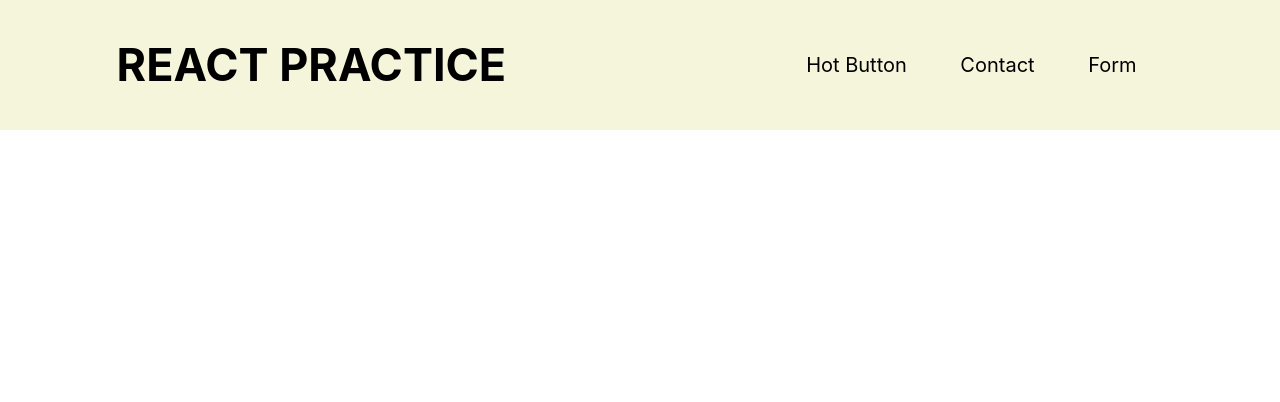
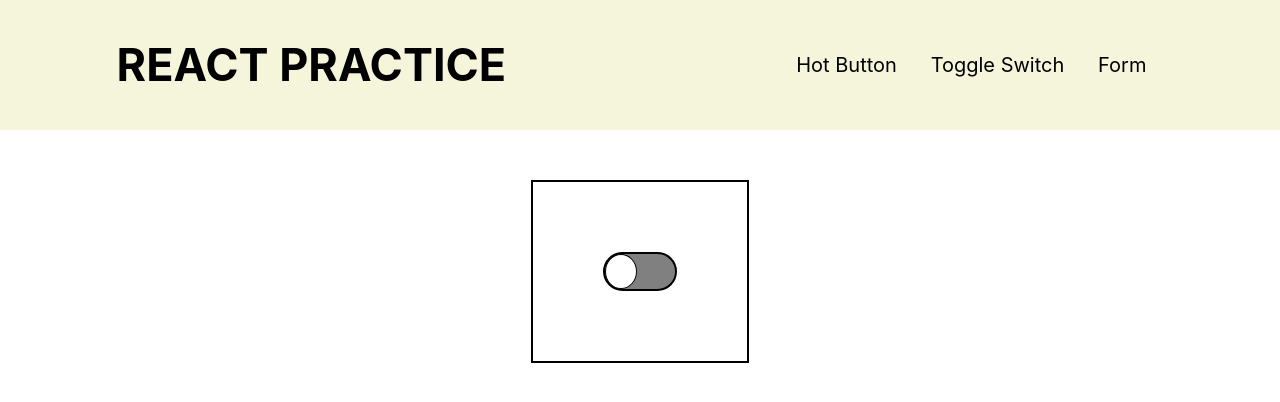
Before and after one commit to dae-hyun-kim/react-practice, a React (Create React App) app in the folder react-practice/: page /ToggleSwitch in a window 1280 px wide. Shown: the top 402 px of the page. Built offline with nearby package versions, Linux system fonts and the light colour scheme.

Commit message:
completed react practice toggle switch

```diff
--- a/react-practice/src/App.js
+++ b/react-practice/src/App.js
@@ -3,10 +3,11 @@ import './App.css';
 import NavBar from "./components/NavBar/NavBar";
 import Home from "./routes/Home"
 import HotButton from "./routes/HotButton";
-import Contact from "./routes/Contact";
+import ToggleSwitch from "./routes/ToggleSwitch";
 import Form from "./routes/Form";
 import {BrowserRouter as Router, Switch, Route} from "react-router-dom";
 import HotButtonContextProvider from './contexts/HotButtonContext';
+import ToggleSwitchContainerProvider from "./contexts/ToggleSwitchContext"
 
 const App = () => {
 
@@ -16,14 +17,16 @@ const App = () => {
     <Router>
       <div className="App">
         <NavBar/>
+        <ToggleSwitchContainerProvider>
+        <HotButtonContextProvider>
           <Switch>
-            <HotButtonContextProvider>
               <Route path="/" exact component={Home}/>
-              <Route path="/about" exact component={HotButton} />
-              <Route path="/contact" exact component={Contact} />
+              <Route path="/HotButton" exact component={HotButton} />
+              <Route path="/ToggleSwitch" exact component={ToggleSwitch} />
               <Route path="/form" exact component={Form} />
-            </HotButtonContextProvider>
           </Switch>
+        </HotButtonContextProvider>
+        </ToggleSwitchContainerProvider>
       </div>
     </Router>
   );
--- a/react-practice/src/components/NavBar/NavBar.js
+++ b/react-practice/src/components/NavBar/NavBar.js
@@ -9,11 +9,11 @@ const NavBar = () => {
       <h2 className={styles.logo}>REACT PRACTICE</h2>
       </Link>
       <ul className={styles.navBar}>
-        <Link to="/about">
+        <Link to="/HotButton">
           <li>Hot Button</li>
         </Link>
-        <Link to="/contact">
-          <li>Contact</li>
+        <Link to="/ToggleSwitch">
+          <li>Toggle Switch</li>
         </Link>
         <Link to="/form">
           <li>Form</li>
--- /dev/null
+++ b/react-practice/src/components/ToggleSwitch/ToggleSwitchContainer.js
@@ -0,0 +1,35 @@
+import React, { useContext } from "react";
+import { ToggleSwitchContext } from "../../contexts/ToggleSwitchContext";
+import styles from "./ToggleSwitchContainer.module.css"
+
+const ToggleSwitchContainer = () => {
+
+  const {toggleSwitch, switchHandler } = useContext(ToggleSwitchContext);
+
+  const togglePosition = () => {
+    if (toggleSwitch) {
+      return styles.right
+    } else {
+      return styles.left
+    }
+  }
+
+  const toggleBackground = () => {
+    if (toggleSwitch) {
+      return styles.on
+    } else {
+      return styles.off
+    }
+  }
+
+  return (
+    <div className={styles.container}>
+      <div className={`${styles.toggleContainer} ${toggleBackground()}`} onClick={() => switchHandler()}>
+        <div className={`${styles.toggle} ${togglePosition()}`}>
+        </div>
+      </div>
+    </div>
+  )
+}
+
+export default ToggleSwitchContainer
--- /dev/null
+++ b/react-practice/src/components/ToggleSwitch/ToggleSwitchContainer.module.css
@@ -0,0 +1,41 @@
+.container {
+  margin-top: 50px;
+  display: inline-block;
+  padding: 70px;
+  border: 2px solid black;
+}
+
+.toggleContainer {
+  width: 70px;
+  height: 35px;
+  border: 2px solid black;
+  border-radius: 25px;
+}
+
+.off {
+  background: grey;
+}
+
+.on {
+  background: green;
+}
+
+.toggleContainer:hover {
+  cursor: pointer;
+}
+
+.toggle {
+  width: 30px;
+  height: 33px;
+  background: white;
+  border: 1px solid black;
+  border-radius: 50%;
+}
+
+.left {
+  float: left;
+}
+
+.right {
+  float: right;
+}
--- /dev/null
+++ b/react-practice/src/contexts/ToggleSwitchContext.js
@@ -0,0 +1,20 @@
+import React, { createContext, useState } from "react"
+
+export const ToggleSwitchContext = createContext();
+
+const ToggleSwitchProvider = (props) => {
+
+  const [toggleSwitch, setToggleSwitch] = useState(false)
+
+  const switchHandler = () => {
+    setToggleSwitch(!toggleSwitch)
+  }
+
+  return (
+    <ToggleSwitchContext.Provider value={{toggleSwitch, switchHandler}}>
+      {props.children}
+    </ToggleSwitchContext.Provider>
+  )
+}
+
+export default ToggleSwitchProvider
--- a/react-practice/src/routes/Contact.js
+++ /dev/null
@@ -1,9 +0,0 @@
-import React from "react";
-
-const Contact = () => {
-  return (
-    <h3>CONTACT PAGE</h3>
-  )
-}
-
-export default Contact;
--- /dev/null
+++ b/react-practice/src/routes/ToggleSwitch.js
@@ -0,0 +1,12 @@
+import React from "react";
+import ToggleSwitchContainer from "../components/ToggleSwitch/ToggleSwitchContainer"
+
+const ToggleSwitch = () => {
+  return (
+    <div>
+      <ToggleSwitchContainer/>
+    </div>
+  )
+}
+
+export default ToggleSwitch;
```
